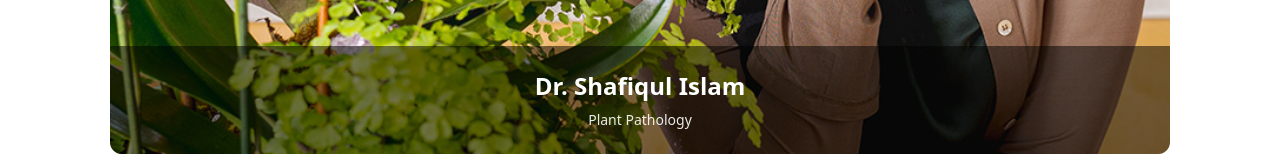
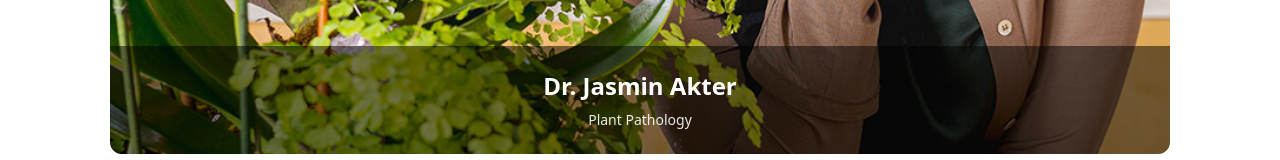
Before and after one commit to mahfozweb/assignment-krishi-client, a React (Vite) app: page / in a window 1280 px wide. Shown: the part 2512-2672 px from the top of the page. Built offline with nearby package versions, Linux system fonts and the light colour scheme; no server answers.

Commit message:
added a name

```diff
--- a/src/Components/Tips.jsx
+++ b/src/Components/Tips.jsx
@@ -19,7 +19,7 @@ const Tips = () => {
     {
       id: 2,
       image: photo2,
-      title: "Dr. Shafiqul Islam",
+      title: "Dr. Jasmin Akter",
       slogan: "Plant Pathology",
     },
     {
```
